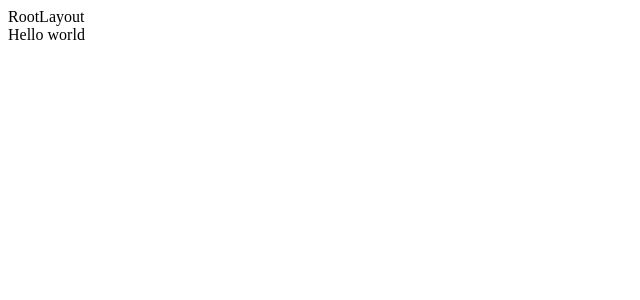
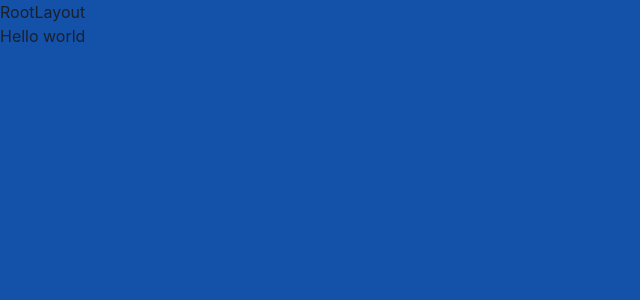
Before and after one commit to ethereum/nxbn-website, a Next.js app: page / in a window 1280 px wide. Shown: the top 300 px of the page, without its empty margins (0-640 px from the left). Built offline with nearby package versions, Linux system fonts and the light colour scheme.

Commit message:
Setup chakra base

```diff
--- /dev/null
+++ b/src/@chakra-ui/theme.ts
@@ -0,0 +1,41 @@
+// TODO: SETUP CHAKRA CONFIG
+import { extendBaseTheme } from '@chakra-ui/react';
+import type { ThemeConfig } from "@chakra-ui/react"
+
+// import components from "./components"
+// import foundations from "./foundations"
+// import semanticTokens from "./semanticTokens"
+// import styles from "./styles"
+
+const config: ThemeConfig = {
+  initialColorMode: "system",
+  useSystemColorMode: true,
+}
+
+/**
+ * Override default styles with our custom theme.
+ *
+ * The complete list of default Chakra styles can be found here:
+ * https://github.com/chakra-ui/chakra-ui/tree/main/packages/theme/src
+ */
+const theme = {
+  config,
+  styles: {
+    global: () => ({
+      body: {
+        bg: 'bg',
+        transition: 'all 200ms linear !important'
+      }
+    })
+  },
+//   ...foundations,
+  semanticTokens: {
+    colors: {
+      body: { _light: '#1451A9', _dark: '#1451A9' },
+      bg: { _light: '#1451A9', _dark: '#1451A9' }
+    }
+  },
+//   components,
+}
+
+export default extendBaseTheme(theme)
--- a/src/layouts/RootLayout.tsx
+++ b/src/layouts/RootLayout.tsx
@@ -1,3 +1,4 @@
+import { Container } from "@chakra-ui/react"
 
 export const RootLayout = ({
   children
@@ -5,9 +6,9 @@ export const RootLayout = ({
 
   // TODO: implement RootLayout
   return (
-    <div>
+    <Container mx="auto">
       RootLayout
       {children}
-    </div>
+    </Container>
   )
 }
--- a/src/pages/_app.tsx
+++ b/src/pages/_app.tsx
@@ -1,18 +1,18 @@
-// TODO: implement chakra
-// import { ChakraProvider, localStorageManager } from '@chakra-ui/react';
-import { AppProps } from 'next/app';
+import { AppProps } from 'next/app'
 
 import { RootLayout } from "@/layouts"
+import { ChakraProvider } from '@chakra-ui/react'
 
-// TODO: implement theme
-// import theme from '../theme';
+import theme from '@/@chakra-ui/theme'
 
 export default function App({ Component, pageProps }: AppProps) {
   // TODO: implement matomo
 
   return (
-    <RootLayout>
-      <Component {...pageProps} />
-    </RootLayout>
-  );
+    <ChakraProvider theme={theme}>
+      <RootLayout>
+        <Component {...pageProps} />
+      </RootLayout>
+    </ChakraProvider>
+  )
 }
--- a/src/pages/_document.tsx
+++ b/src/pages/_document.tsx
@@ -1,9 +1,7 @@
-// TODO: setup chakra
-// import { ColorModeScript } from '@chakra-ui/react';
-import { Html, Head, Main, NextScript } from 'next/document';
+import { ColorModeScript } from '@chakra-ui/react'
+import { Html, Head, Main, NextScript } from 'next/document'
 
-// TODO: add theme file and setup theme
-// import theme from '../theme';
+import theme from '@/@chakra-ui/theme'
 
 export default function Document() {
   return (
@@ -14,10 +12,10 @@ export default function Document() {
       </Head>
 
       <body>
-        {/* <ColorModeScript initialColorMode={theme.config.initialColorMode} /> */}
+        <ColorModeScript initialColorMode={theme.config.initialColorMode} />
         <Main />
         <NextScript />
       </body>
     </Html>
-  );
+  )
 }
```
Also changed, not shown: package.json (+9 -5 lines), 1 other file (tests, documents, lock files or other folders).
